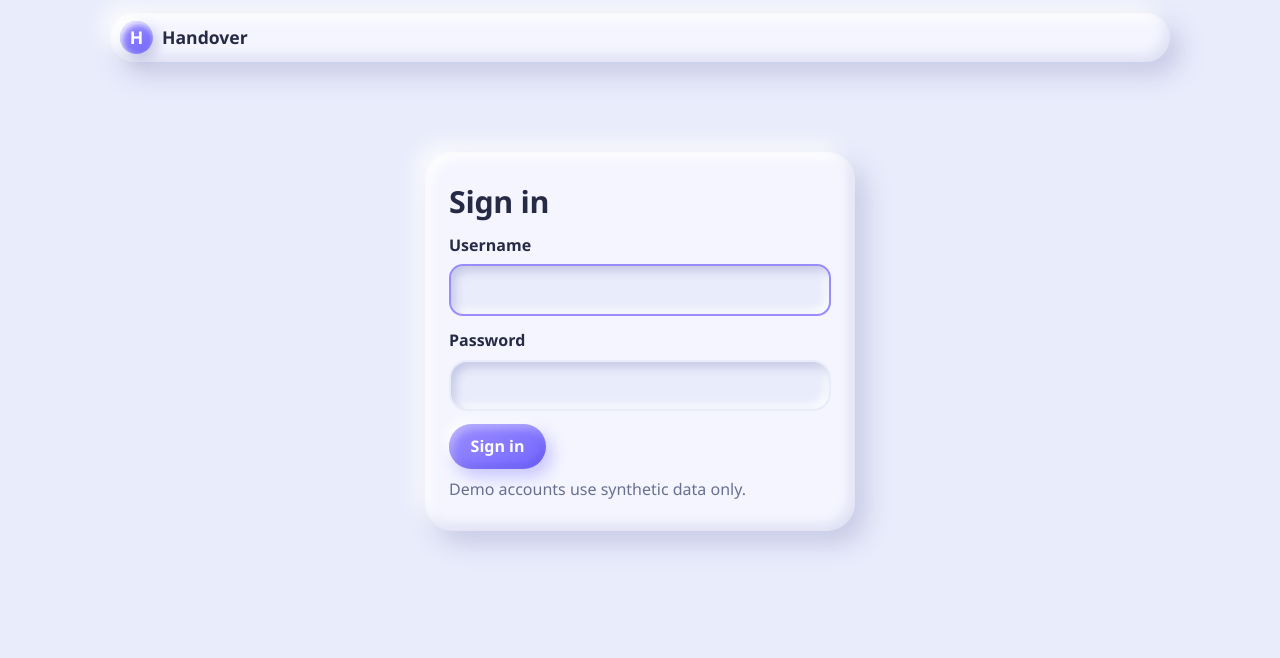
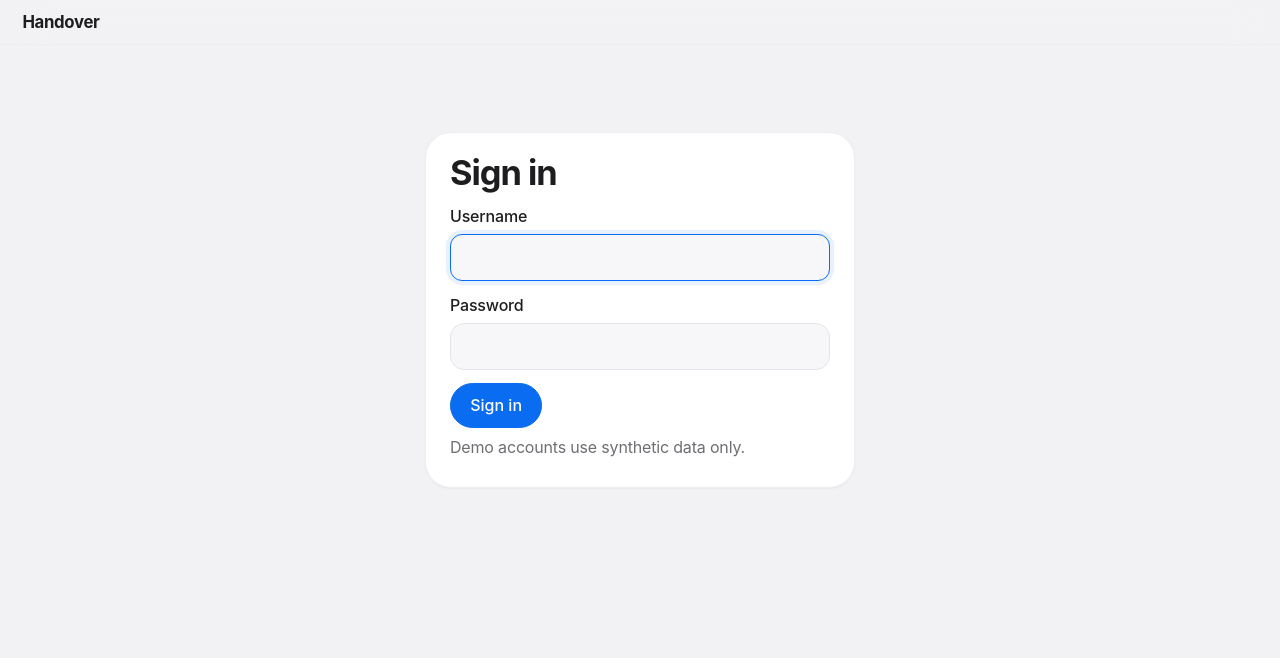
Before and after one commit to aayush-as69/Handover, a FastAPI app: page /login in a window 1280 px wide. Shown: the top 658 px of the page. Run offline with FastAPI, Linux system fonts and the light colour scheme; parts of the project's set-up code (start-up, migrations or seed data) failed here and were passed over.

Commit message:
Bento grid theme

```diff
--- a/app/static/style.css
+++ b/app/static/style.css
@@ -1,145 +1,158 @@
-/* Handover: soft 3D "clay" interface. Surfaces look inflated: a light edge on the upper left,
-   a soft shadow below right, rounded everything. Inputs are pressed in, buttons push out and
-   sink when pressed. Light by default; the dark theme keeps the same shapes. */
+/* Handover: bento grid. Content sits in rounded tiles of different sizes on a quiet grey field;
+   tiles carry a hairline edge and almost no shadow. Light by default, dark follows the device. */
 :root{
   color-scheme:light;
-  --bg:#e9ecfb;--surface:#f4f5ff;--surface-2:#fbfbff;--fg:#272a45;--mut:#69708f;--line:#d7daf2;
-  --acc:#7468ff;--acc-2:#9a8cff;--on-acc:#fff;
-  --ok:#17a57a;--ok-bg:#d9f6ea;--warn:#b86a1f;--warn-bg:#ffe8d1;--bad:#d4455a;--bad-bg:#ffdde2;--info-bg:#e4e1ff;
-  --hi:rgba(255,255,255,.95);--lo:rgba(112,118,178,.30);--lo-soft:rgba(112,118,178,.16);
-  --sans:"Nunito","Quicksand",ui-rounded,"SF Pro Rounded","Segoe UI Variable Text","Segoe UI",system-ui,sans-serif;
-  --serif:"Iowan Old Style","Charter","Source Serif 4",Georgia,serif;
-  --puff:10px 12px 26px var(--lo),-8px -8px 20px var(--hi),inset -5px -6px 12px var(--lo-soft),inset 5px 6px 12px var(--hi);
-  --puff-sm:5px 6px 12px var(--lo),-4px -4px 10px var(--hi),inset -2px -3px 6px var(--lo-soft),inset 2px 3px 6px var(--hi);
-  --dent:inset 4px 5px 10px var(--lo),inset -4px -4px 9px var(--hi);
+  --bg:#f2f2f5;--tile:#fff;--tile-2:#f7f7fa;--fg:#1d1d1f;--mut:#6e6e73;--line:#e4e4ea;--line-soft:#ededf2;
+  --acc:#0a6cf0;--acc-bg:#e8f1ff;--on-acc:#fff;
+  --ok:#188a4b;--ok-bg:#e3f6ea;--warn:#a05a00;--warn-bg:#fff0d6;--bad:#c9303f;--bad-bg:#fde7ea;
+  --sans:-apple-system,BlinkMacSystemFont,"SF Pro Display","SF Pro Text","Inter","Segoe UI Variable Text","Segoe UI",system-ui,sans-serif;
+  --serif:"New York","Iowan Old Style","Charter","Source Serif 4",Georgia,serif;
+  --r:26px;--gap:14px;
 }
 @media (prefers-color-scheme:dark){:root{
   color-scheme:dark;
-  --bg:#1a1c2e;--surface:#23263d;--surface-2:#2a2e48;--fg:#eceefa;--mut:#9aa0c0;--line:#33375a;
-  --acc:#8b7fff;--acc-2:#a99fff;--on-acc:#14122b;
-  --ok:#5fe0b5;--ok-bg:#1f4a40;--warn:#ffc486;--warn-bg:#4d3a28;--bad:#ff8c9b;--bad-bg:#52283a;--info-bg:#34325f;
-  --hi:rgba(255,255,255,.07);--lo:rgba(5,6,18,.60);--lo-soft:rgba(5,6,18,.35);
+  --bg:#000;--tile:#1c1c1e;--tile-2:#242427;--fg:#f5f5f7;--mut:#98989f;--line:#2e2e33;--line-soft:#26262a;
+  --acc:#2f8bff;--acc-bg:#10284a;--on-acc:#fff;
+  --ok:#4cd98a;--ok-bg:#12341f;--warn:#ffc15e;--warn-bg:#3b2a0c;--bad:#ff7a87;--bad-bg:#40161c;
 }}
 *{box-sizing:border-box}
 html{-webkit-text-size-adjust:100%}
-body{margin:0;background:var(--bg);color:var(--fg);font:16px/1.55 var(--sans);font-weight:500}
-a{color:var(--acc);text-decoration:none;font-weight:700;text-underline-offset:3px}
-a:hover{text-decoration:underline}
-:focus-visible{outline:3px solid var(--acc-2);outline-offset:3px;border-radius:14px}
-::selection{background:#7468ff44}
+body{margin:0;background:var(--bg);color:var(--fg);font:16px/1.5 var(--sans);letter-spacing:-.011em;-webkit-font-smoothing:antialiased}
+a{color:var(--acc);text-decoration:none}
+a:hover{text-decoration:underline;text-underline-offset:3px}
+:focus-visible{outline:3px solid var(--acc);outline-offset:2px;border-radius:12px}
+::selection{background:var(--acc-bg)}
 
-/* ---- top bar: a floating inflated pill */
-.top{position:sticky;top:.8rem;z-index:5;display:flex;gap:1rem;align-items:center;margin:.8rem auto 0;
-  max-width:1060px;width:calc(100% - 1.6rem);padding:.5rem .7rem .5rem .6rem;background:var(--surface);
-  border-radius:999px;box-shadow:var(--puff)}
-.brand{display:flex;align-items:center;gap:.55rem;font-weight:800;font-size:1.1rem;color:var(--fg)}
+/* ---- top bar: translucent, hairline */
+.top{position:sticky;top:0;z-index:5;display:flex;gap:1.2rem;align-items:center;padding:.6rem 1.4rem;
+  background:color-mix(in srgb,var(--bg) 78%,transparent);backdrop-filter:saturate(180%) blur(20px);
+  border-bottom:1px solid var(--line-soft)}
+.brand{font-weight:700;font-size:1.05rem;color:var(--fg);letter-spacing:-.02em}
 .brand:hover{text-decoration:none}
-.brand::before{content:"H";display:grid;place-items:center;width:2.1rem;height:2.1rem;border-radius:50%;
-  background:linear-gradient(145deg,var(--acc-2),var(--acc));color:var(--on-acc);font-weight:800;
-  box-shadow:var(--puff-sm)}
-.top nav{flex:1;display:flex;gap:.3rem;min-width:0;overflow-x:auto;scrollbar-width:none;padding:.3rem .2rem}
+.top nav{flex:1;display:flex;gap:.2rem;min-width:0;overflow-x:auto;scrollbar-width:none}
 .top nav::-webkit-scrollbar{display:none}
-.top nav a{display:flex;align-items:center;gap:.45rem;color:var(--mut);padding:.4rem .85rem;border-radius:999px;
-  white-space:nowrap;font-weight:700}
-.top nav a:hover{color:var(--fg);box-shadow:var(--puff-sm);text-decoration:none}
-.top nav svg{width:1.05rem;height:1.05rem;fill:none;stroke:currentColor;stroke-width:2.2;stroke-linecap:round;stroke-linejoin:round}
-.who{display:flex;gap:.7rem;align-items:center;margin:0;color:var(--mut);font-size:.9rem;white-space:nowrap;font-weight:600}
+.top nav a{display:flex;align-items:center;gap:.4rem;color:var(--mut);padding:.35rem .75rem;border-radius:999px;white-space:nowrap;font-size:.94rem}
+.top nav a:hover{color:var(--fg);background:var(--tile);text-decoration:none}
+.top nav svg{width:1rem;height:1rem;fill:none;stroke:currentColor;stroke-width:2;stroke-linecap:round;stroke-linejoin:round}
+.who{display:flex;gap:.8rem;align-items:center;margin:0;color:var(--mut);font-size:.9rem;white-space:nowrap}
 
-main{max-width:1060px;margin:0 auto;padding:1.6rem 1.2rem 4rem}
-h1{font-size:1.9rem;line-height:1.2;letter-spacing:-.01em;margin:.7rem 0 .4rem;font-weight:800}
-h2{font-size:1.15rem;margin:2.2rem 0 .6rem;font-weight:800}
-p{margin:.5rem 0}
+main{max-width:1120px;margin:0 auto;padding:1.4rem 1.2rem 4rem}
+h1{font-size:2.15rem;line-height:1.1;letter-spacing:-.03em;margin:0 0 .5rem;font-weight:700}
+h2{font-size:1.2rem;margin:2.2rem 0 .6rem;font-weight:650;letter-spacing:-.02em}
+p{margin:.45rem 0}
 .muted,.note{color:var(--mut)}
-.statement{font-size:1.55rem;line-height:1.35;font-weight:800;margin:.8rem 0}
-.statement-sm{font-size:1.05rem;margin:.5rem 0}
-hr{border:0;height:4px;border-radius:4px;background:var(--bg);box-shadow:var(--dent);margin:1.4rem 0}
+.statement{font-size:1.65rem;line-height:1.28;font-weight:650;letter-spacing:-.025em;margin:.7rem 0}
+.statement-sm{font-size:1.05rem;margin:.5rem 0;font-weight:550}
+hr{border:0;border-top:1px solid var(--line-soft);margin:1.2rem 0}
 
-/* ---- surfaces: inflated cards */
-.card{background:var(--surface);border-radius:28px;padding:1.3rem 1.5rem;margin:1.1rem 0;box-shadow:var(--puff)}
+/* ---- the grid */
+.bento{display:grid;grid-template-columns:repeat(12,1fr);gap:var(--gap);margin:var(--gap) 0}
+.tile,.card{background:var(--tile);border:1px solid var(--line-soft);border-radius:var(--r);padding:1.3rem 1.5rem;
+  box-shadow:0 1px 2px #0000000a;min-width:0}
+.card{margin:var(--gap) 0}
+.bento>.tile,.bento>.card,.bento>.evidence{margin:0}
+.s2{grid-column:span 2}.s3{grid-column:span 3}.s4{grid-column:span 4}.s5{grid-column:span 5}
+.s6{grid-column:span 6}.s7{grid-column:span 7}.s8{grid-column:span 8}.s12{grid-column:span 12}
+.tile.quiet{background:transparent;border-color:transparent;box-shadow:none;padding-left:.3rem}
+.tile.flush{padding:0;overflow:hidden}
+.tile h2{margin-top:0}
+.eyebrow{color:var(--mut);font-size:.88rem;font-weight:500;margin:0 0 .35rem}
+
+/* stat tiles: a count that is also a link into the list */
+.stat{display:flex;flex-direction:column;justify-content:space-between;gap:.6rem;min-height:9.5rem;color:var(--fg)}
+.stat:hover{text-decoration:none;border-color:var(--line);background:var(--tile-2)}
+.stat .n{font-size:3rem;line-height:1;font-weight:700;letter-spacing:-.04em}
+.stat .l{color:var(--mut);font-size:.94rem}
+.stat.on{border-color:var(--acc);box-shadow:0 0 0 1px var(--acc)}
+.stat.ok .n{color:var(--ok)}.stat.warn .n{color:var(--warn)}.stat.bad .n{color:var(--bad)}
+
 .narrow{max-width:430px;margin:4rem auto}
-.flash{background:var(--info-bg);padding:.8rem 1.2rem;border-radius:20px;box-shadow:var(--puff-sm);font-weight:700}
-.error{color:var(--bad);font-weight:700}
-.warnbox{background:var(--warn-bg);color:var(--warn);border-radius:18px;padding:.6rem 1rem;margin:.7rem 0;
-  box-shadow:var(--puff-sm);font-weight:600}
+.flash{background:var(--acc-bg);color:var(--acc);padding:.8rem 1.2rem;border-radius:18px;font-weight:550}
+.error{color:var(--bad);font-weight:550}
+.warnbox{background:var(--warn-bg);color:var(--warn);border-radius:16px;padding:.6rem 1rem;margin:.7rem 0}
 
-/* ---- forms: pressed-in fields, pushed-out buttons */
-label{display:block;margin:.8rem 0;font-weight:700}
-input,textarea,select{width:100%;margin-top:.4rem;padding:.7rem 1rem;font:inherit;font-weight:600;color:var(--fg);
-  background:var(--bg);border:2px solid transparent;border-radius:18px;box-shadow:var(--dent)}
-input:focus,textarea:focus,select:focus{outline:none;border-color:var(--acc-2)}
-.filters{display:flex;gap:1rem;align-items:end;flex-wrap:wrap;margin:1.2rem 0}
-.filters label{margin:0}.filters select{width:auto;min-width:9.5rem}
-button{font:inherit;font-weight:800;padding:.65rem 1.35rem;border-radius:999px;border:0;background:var(--surface);
-  color:var(--fg);cursor:pointer;box-shadow:var(--puff-sm);transition:transform .12s,box-shadow .12s}
-button:hover{transform:translateY(-1px)}
-button:active{transform:translateY(1px);box-shadow:var(--dent)}
-button.primary{background:linear-gradient(145deg,var(--acc-2),var(--acc));color:var(--on-acc);
-  box-shadow:6px 8px 16px #7468ff55,-4px -4px 10px var(--hi),inset -3px -4px 8px #4a3fd855,inset 3px 4px 8px #ffffff66}
-button.primary:active{box-shadow:inset 4px 5px 10px #3b31b8aa,inset -3px -3px 8px #ffffff33}
-button.danger{color:var(--bad)}
-button.link{background:none;box-shadow:none;color:var(--acc);padding:0}
-button.link:hover{transform:none;text-decoration:underline}
-.buttons{display:flex;gap:.8rem;flex-wrap:wrap;align-items:center}
+/* ---- forms */
+label{display:block;margin:.8rem 0;font-weight:550}
+input,textarea,select{width:100%;margin-top:.35rem;padding:.65rem .9rem;font:inherit;color:var(--fg);
+  background:var(--tile-2);border:1px solid var(--line);border-radius:14px}
+input:hover,textarea:hover,select:hover{border-color:#b9b9c4}
+input:focus,textarea:focus,select:focus{outline:none;border-color:var(--acc);box-shadow:0 0 0 4px var(--acc-bg)}
+.filters{display:flex;gap:1rem;align-items:end;flex-wrap:wrap;margin:0}
+.filters label{margin:0}.filters select{width:auto;min-width:10rem}
+button{font:inherit;font-weight:550;padding:.6rem 1.2rem;border-radius:999px;border:1px solid var(--line);
+  background:var(--tile);color:var(--fg);cursor:pointer;transition:background .12s,border-color .12s,transform .08s}
+button:hover{background:var(--tile-2);border-color:#b9b9c4}
+button:active{transform:scale(.98)}
+button.primary{background:var(--acc);color:var(--on-acc);border-color:var(--acc)}
+button.primary:hover{background:color-mix(in srgb,var(--acc) 88%,#000);border-color:transparent}
+button.danger{color:var(--bad);border-color:color-mix(in srgb,var(--bad) 35%,transparent);background:transparent}
+button.danger:hover{background:var(--bad-bg)}
+button.link{border:0;background:none;color:var(--acc);padding:0}
+button.link:hover{background:none;text-decoration:underline}
+.buttons{display:flex;gap:.7rem;flex-wrap:wrap;align-items:center}
 .stack>*+*{margin-top:.2rem}
 
-/* ---- pills: small inflated tags */
-.pill{display:inline-flex;align-items:center;padding:.12rem .8rem;border-radius:999px;font-size:.8rem;font-weight:800;
-  line-height:1.6;white-space:nowrap;background:var(--surface);color:var(--mut);box-shadow:var(--puff-sm)}
-.pill.verified,.pill.status-approved,.pill.s-public{background:var(--ok-bg);color:var(--ok)}
-.pill.inferred,.pill.s-restricted{background:var(--warn-bg);color:var(--warn)}
-.pill.conflicting,.pill.unsupported,.pill.confidential,.pill.s-confidential,.pill.status-rejected{background:var(--bad-bg);color:var(--bad)}
-.meta{display:flex;gap:.55rem;flex-wrap:wrap;align-items:center}
-.ok{color:var(--ok);font-weight:700}.bad{color:var(--bad);font-weight:700}
+/* ---- pills */
+.pill{display:inline-flex;align-items:center;padding:.1rem .65rem;border-radius:999px;font-size:.8rem;font-weight:600;
+  line-height:1.6;white-space:nowrap;background:var(--tile-2);color:var(--mut);border:1px solid var(--line-soft)}
+.pill.verified,.pill.status-approved,.pill.s-public{background:var(--ok-bg);color:var(--ok);border-color:transparent}
+.pill.inferred,.pill.s-restricted{background:var(--warn-bg);color:var(--warn);border-color:transparent}
+.pill.conflicting,.pill.unsupported,.pill.confidential,.pill.s-confidential,.pill.status-rejected{background:var(--bad-bg);color:var(--bad);border-color:transparent}
+.meta{display:flex;gap:.5rem;flex-wrap:wrap;align-items:center}
+.ok{color:var(--ok);font-weight:550}.bad{color:var(--bad);font-weight:550}
 
-/* ---- the review queue: one puffy slab, each row marked by a rounded confidence bar */
-table{width:100%;border-collapse:separate;border-spacing:0;margin-top:1rem;background:var(--surface);
-  border-radius:28px;box-shadow:var(--puff);overflow:hidden}
-th{font-size:.85rem;font-weight:800;color:var(--mut);text-align:left;padding:.9rem 1.1rem;background:var(--surface-2)}
-td{text-align:left;padding:.9rem 1.1rem;vertical-align:top;border-top:2px solid var(--bg)}
-td:first-child{position:relative;padding-left:1.6rem}
-td:first-child::before{content:"";position:absolute;left:.6rem;top:.8rem;bottom:.8rem;width:7px;border-radius:99px;
-  background:var(--line)}
+/* ---- claim list inside a tile */
+table{width:100%;border-collapse:collapse;background:none}
+th{font-size:.82rem;font-weight:500;color:var(--mut);text-align:left;padding:.8rem 1.2rem;border-bottom:1px solid var(--line-soft)}
+td{text-align:left;padding:.85rem 1.2rem;vertical-align:top;border-bottom:1px solid var(--line-soft)}
+tbody tr:last-child td{border-bottom:0}
+td:first-child{position:relative;padding-left:1.7rem}
+td:first-child::before{content:"";position:absolute;left:.7rem;top:.85rem;bottom:.85rem;width:5px;border-radius:99px;background:var(--line)}
 tr.verified td:first-child::before{background:var(--ok)}
 tr.inferred td:first-child::before{background:var(--warn)}
 tr.conflicting td:first-child::before,tr.unsupported td:first-child::before{background:var(--bad)}
-tbody tr:hover td{background:var(--surface-2)}
-td a{color:var(--fg)}td a:hover{color:var(--acc);text-decoration:none}
+tbody tr:hover td{background:var(--tile-2)}
+td a{color:var(--fg);font-weight:500}td a:hover{color:var(--acc);text-decoration:none}
 .pager{display:flex;gap:1.2rem;align-items:center;justify-content:center;margin:1.4rem 0}
 
-/* ---- evidence: source text in a serif on a raised card, highlighted like a marker */
-.evidence{margin:1rem 0;padding:1rem 1.3rem 1rem 1.5rem;background:var(--surface);border-radius:24px;
-  box-shadow:var(--puff-sm);position:relative}
-.evidence::before{content:"";position:absolute;left:.65rem;top:1rem;bottom:1rem;width:7px;border-radius:99px;background:var(--ok)}
+/* ---- evidence tiles: source text in a serif, marked like a highlighter */
+.evidence{background:var(--tile);border:1px solid var(--line-soft);border-radius:var(--r);padding:1.2rem 1.4rem 1.1rem 1.7rem;
+  position:relative;margin:var(--gap) 0;box-shadow:0 1px 2px #0000000a}
+.evidence::before{content:"";position:absolute;left:.7rem;top:1.2rem;bottom:1.2rem;width:5px;border-radius:99px;background:var(--ok)}
 .evidence.bad::before{background:var(--bad)}
-.evidence p{margin:.2rem 0;font:1.1rem/1.65 var(--serif);font-weight:400;
-  background:linear-gradient(transparent 60%,#ffc95e66 60%);display:inline}
-.evidence footer{margin-top:.6rem;color:var(--mut);font-size:.87rem;font-weight:600}
-mark{background:#ffc95e;color:#3a2a00;border-radius:6px;padding:0 .2em}
-.source{white-space:pre-wrap;background:var(--surface);border-radius:24px;padding:1.3rem 1.5rem;
-  box-shadow:var(--puff);font:1.02rem/1.75 var(--serif);font-weight:400}
+.evidence p{margin:.2rem 0;font:1.08rem/1.65 var(--serif);background:linear-gradient(transparent 62%,#ffc95e66 62%);display:inline}
+.evidence footer{margin-top:.7rem;color:var(--mut);font-size:.86rem}
+mark{background:#ffd966;color:#2d2200;border-radius:4px;padding:0 .2em}
+.source{white-space:pre-wrap;background:var(--tile);border:1px solid var(--line-soft);border-radius:var(--r);padding:1.4rem 1.6rem;font:1.02rem/1.75 var(--serif)}
 
 /* ---- history and diffs */
-.history{padding-left:1.3rem}.history li{margin:1rem 0}
+.history{padding-left:1.2rem;margin:.2rem 0}.history li{margin:.9rem 0}
 .diff{margin-top:.2rem}
-ins{background:var(--ok-bg);color:var(--ok);text-decoration:none;border-radius:6px;padding:0 .15em}
-del{background:var(--bad-bg);color:var(--bad);border-radius:6px;padding:0 .15em}
+ins{background:var(--ok-bg);color:var(--ok);text-decoration:none;border-radius:4px;padding:0 .15em}
+del{background:var(--bad-bg);color:var(--bad);border-radius:4px;padding:0 .15em}
 
-/* ---- phones: rows become inflated cards; the bar becomes two rows */
+/* ---- narrower screens: the grid folds */
+@media (max-width:980px){
+  .s2{grid-column:span 4}.s3,.s4,.s5{grid-column:span 6}.s6,.s7,.s8,.s12{grid-column:span 12}
+}
 @media (max-width:760px){
-  main{padding:1.2rem .9rem 3rem}
-  .top{flex-wrap:wrap;border-radius:28px;gap:.2rem .6rem;top:.5rem;padding:.5rem .8rem}
+  .bento{gap:10px}
+  .s2,.s3,.s4,.s5{grid-column:span 6}.s6,.s7,.s8,.s12{grid-column:span 12}
+  main{padding:1rem .8rem 3rem}
+  .top{flex-wrap:wrap;gap:.2rem .6rem;padding:.5rem .9rem}
   .brand{flex:1}
-  .top nav{order:3;flex:1 0 100%;margin:0 -.3rem}
+  .top nav{order:3;flex:1 0 100%;margin:0 -.4rem}
   .who span{display:none}
-  h1{font-size:1.55rem}.statement{font-size:1.3rem}
+  h1{font-size:1.7rem}.statement{font-size:1.35rem}
+  .stat{min-height:7rem}.stat .n{font-size:2.4rem}
   .narrow{margin:2rem auto}
   table,thead,tbody,tr,td{display:block;width:100%}
-  table{background:none;box-shadow:none;border-radius:0;overflow:visible}
   thead{position:absolute;width:1px;height:1px;overflow:hidden;clip:rect(0 0 0 0)}
-  tbody tr{background:var(--surface);border-radius:24px;margin:1rem 0;padding:.5rem 0 .7rem;box-shadow:var(--puff)}
-  td,tbody tr:hover td{border:0;background:none;padding:.3rem 1.2rem .3rem 1.6rem}
+  tbody tr{border-bottom:1px solid var(--line-soft);padding:.7rem 0}
+  tbody tr:last-child{border-bottom:0}
+  td,tbody tr:hover td{border:0;background:none;padding:.25rem 1.1rem .25rem 1.7rem}
   td[data-label]{display:inline-block;width:auto;padding-right:.2rem}
   td[data-label="Claim"]{display:block;font-size:1.02rem}
-  td:first-child::before{top:.9rem;bottom:.9rem}
+  td:first-child::before{top:.8rem;bottom:.8rem}
 }
-@media (prefers-reduced-motion:reduce){*{transition:none!important;scroll-behavior:auto!important}button:hover{transform:none}}
+@media (prefers-reduced-motion:reduce){*{transition:none!important;scroll-behavior:auto!important}}
--- a/app/templates/conflicts.html
+++ b/app/templates/conflicts.html
@@ -4,8 +4,9 @@
 <h1>Conflicts between sources</h1>
 <p class="muted">Found by rule, not by opinion: claims that say different things about the same topic. A conflict never changes a claim by itself. Decide which is right, then edit or reject the others.</p>
 <form method="post" action="/conflicts/detect"><input type="hidden" name="csrf" value="{{ csrf }}"><button>Check again</button></form>
+<div class="bento">
 {% for cf, members in rows %}
-<section class="card">
+<section class="tile s6">
   <div class="meta"><span class="pill {{ 'conflicting' if cf.status.value == 'open' else 'verified' }}">{{ cf.status.value }}</span><strong>{{ cf.topic }}</strong></div>
   <p>{{ cf.reason }}</p>
   <ul>{% for c in members %}<li><a href="/review/claims/{{ c.id }}">{{ c.statement }}</a> <span class="muted">({{ c.review_status.value }})</span></li>{% endfor %}</ul>
@@ -20,5 +21,6 @@
   </form>
   {% endif %}
 </section>
-{% else %}<p class="muted">No conflicts found.</p>{% endfor %}
+{% else %}<p class="muted s12">No conflicts found.</p>{% endfor %}
+</div>
 {% endblock %}
--- a/app/templates/questions.html
+++ b/app/templates/questions.html
@@ -4,8 +4,9 @@
 <h1>Questions Before I Leave</h1>
 <p class="muted">Gaps found by rule: missing reasons, missing owners, unanswered questions, undocumented promises and unresolved conflicts. Answers are shown in the handover as the leaver's own words, not as verified facts. {{ open_n }} of {{ total }} still open.</p>
 <form method="post" action="/questions/refresh"><input type="hidden" name="csrf" value="{{ csrf }}"><button>Refresh questions</button></form>
+<div class="bento">
 {% for q, linked in items %}
-<section class="card">
+<section class="tile s6">
   <div class="meta"><span class="pill {{ 'verified' if q.status.value == 'answered' else ('inferred' if q.status.value == 'open' else '') }}">{{ q.status.value }}</span><span class="muted">{{ q.kind.replace("_", " ") }}</span></div>
   <p>{{ q.text }}</p>
   <p class="muted">{% for c in linked %}<a href="/review/claims/{{ c.id }}">claim {{ c.id }}</a>{% if not loop.last %}, {% endif %}{% endfor %}</p>
@@ -23,5 +24,6 @@
   </form>
   {% endif %}
 </section>
-{% else %}<p class="muted">No questions.</p>{% endfor %}
+{% else %}<p class="muted s12">No questions.</p>{% endfor %}
+</div>
 {% endblock %}
```
Also changed, not shown: app/templates/claim.html (+15 -6 lines), app/templates/queue.html (+14 -3 lines).
